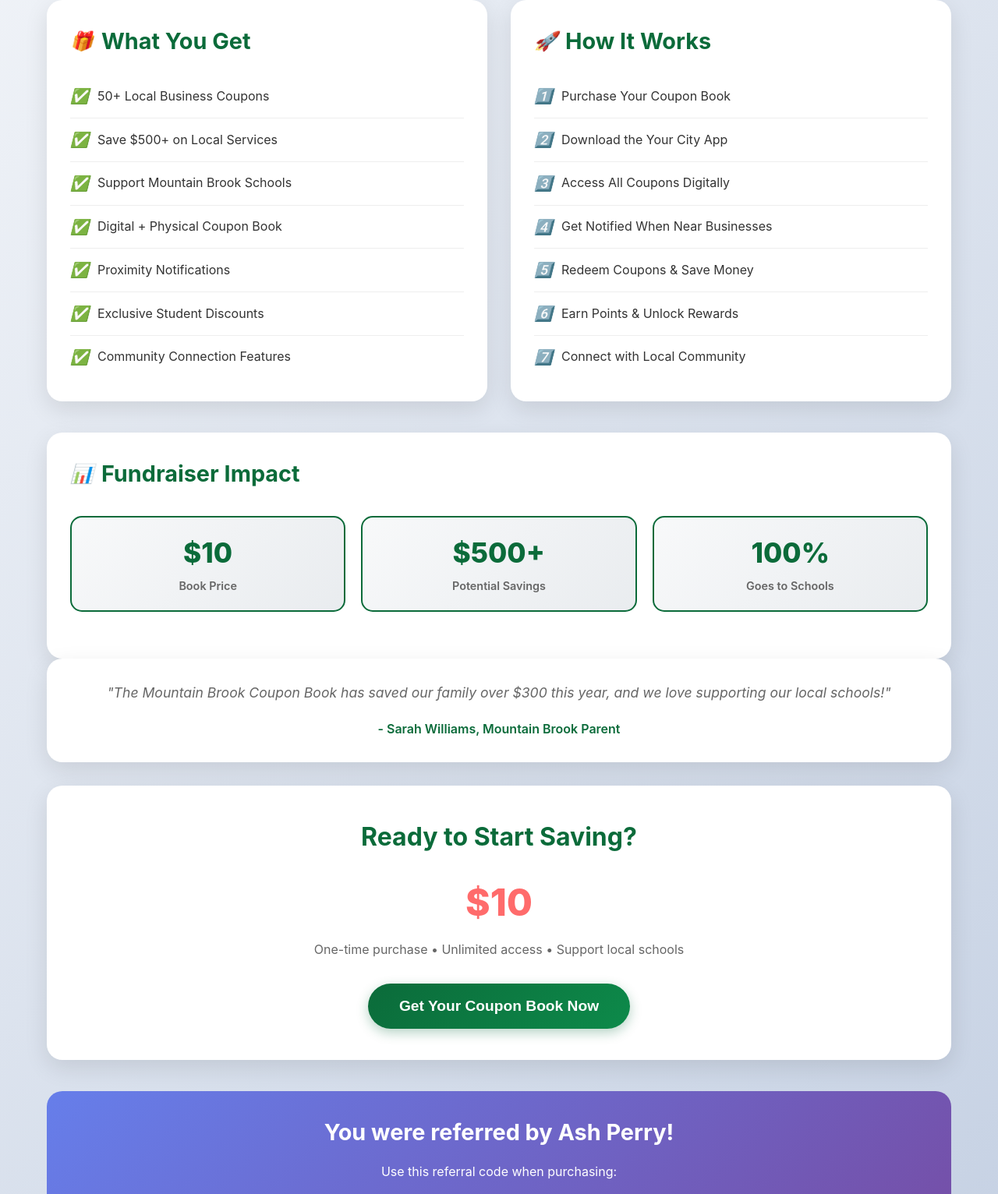
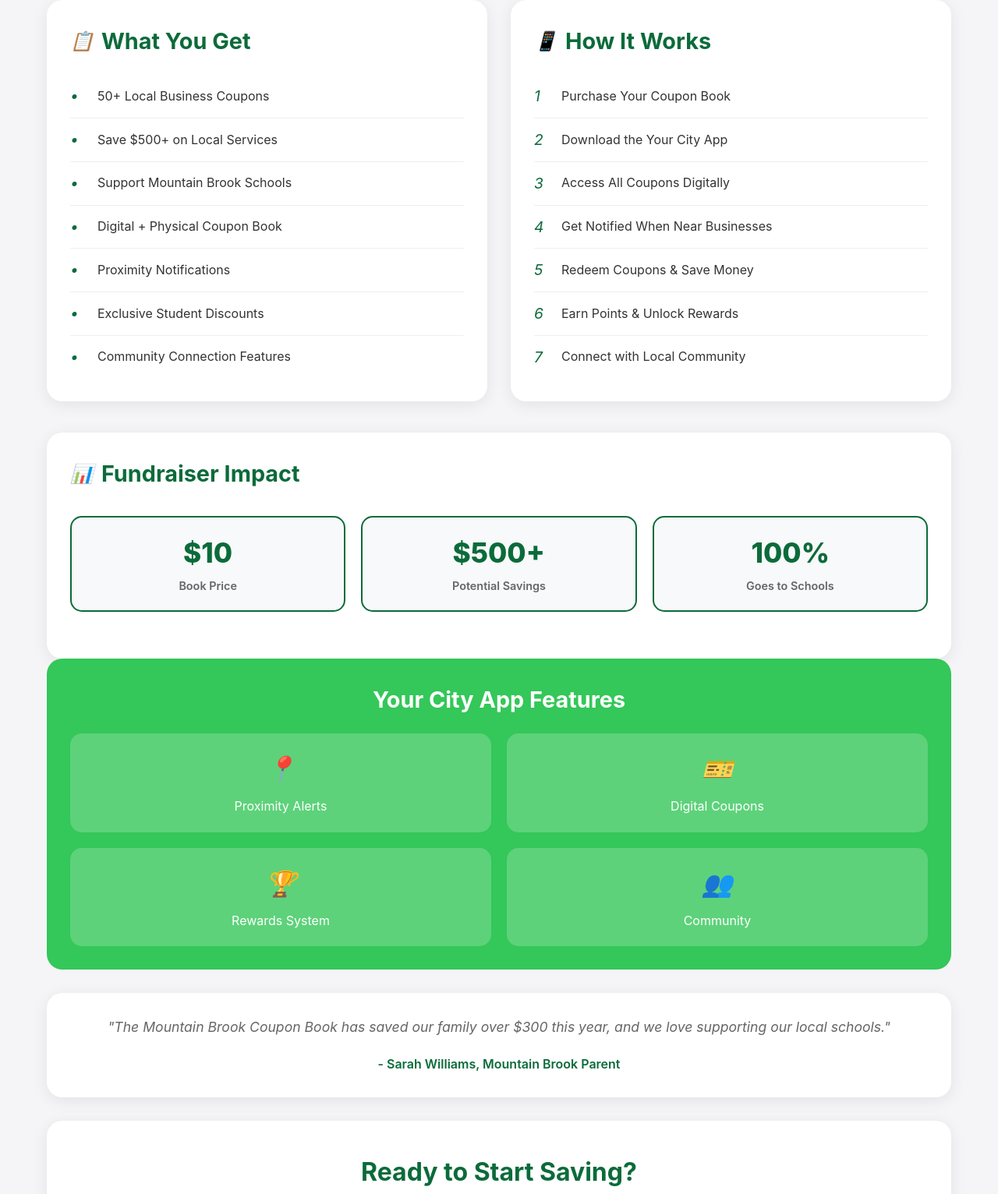
Before and after one commit to AshPerry1/CouponReferralAsh, a plain HTML site: page index.html in a window 1280 px wide. Shown: the part 479-2011 px from the top of the page at 78% size. Drawn offline with Linux system fonts and the light colour scheme.

Commit message:
Update index.html

```diff
--- a/index.html
+++ b/index.html
@@ -15,7 +15,7 @@
             font-family: -apple-system, BlinkMacSystemFont, 'Segoe UI', Roboto, sans-serif;
             line-height: 1.6;
             color: #333;
-            background: linear-gradient(135deg, #f5f7fa 0%, #c3cfe2 100%);
+            background: #f5f5f7;
             min-height: 100vh;
         }
 
@@ -31,13 +31,13 @@
             background: white;
             padding: 30px;
             border-radius: 20px;
-            box-shadow: 0 10px 30px rgba(0,0,0,0.1);
+            box-shadow: 0 4px 20px rgba(0,0,0,0.08);
         }
 
         .logo {
             width: 80px;
             height: 80px;
-            background: linear-gradient(135deg, #0B6B3A 0%, #0d8a4a 100%);
+            background: #0B6B3A;
             border-radius: 50%;
             margin: 0 auto 20px;
             display: flex;
@@ -53,7 +53,6 @@
             font-weight: 800;
             color: #0B6B3A;
             margin-bottom: 10px;
-            text-shadow: 0 2px 4px rgba(0,0,0,0.1);
         }
 
         .subtitle {
@@ -64,8 +63,8 @@
 
         .referral-badge {
             display: inline-block;
-            background: linear-gradient(135deg, #FF6B6B 0%, #FF8E53 100%);
-            color: white;
+            background: #FFD700;
+            color: #0B6B3A;
             padding: 8px 20px;
             border-radius: 25px;
             font-weight: 600;
@@ -84,7 +83,7 @@
             background: white;
             padding: 30px;
             border-radius: 20px;
-            box-shadow: 0 10px 30px rgba(0,0,0,0.1);
+            box-shadow: 0 4px 20px rgba(0,0,0,0.08);
         }
 
         .info-card h2 {
@@ -132,7 +131,7 @@
         .stat-item {
             text-align: center;
             padding: 20px;
-            background: linear-gradient(135deg, #f8f9fa 0%, #e9ecef 100%);
+            background: #f8f9fa;
             border-radius: 15px;
             border: 2px solid #0B6B3A;
         }
@@ -155,7 +154,7 @@
             padding: 40px;
             border-radius: 20px;
             text-align: center;
-            box-shadow: 0 10px 30px rgba(0,0,0,0.1);
+            box-shadow: 0 4px 20px rgba(0,0,0,0.08);
             margin-bottom: 40px;
         }
 
@@ -168,7 +167,7 @@
         .price {
             font-size: 3rem;
             font-weight: 800;
-            color: #FF6B6B;
+            color: #FFD700;
             margin-bottom: 10px;
         }
 
@@ -178,7 +177,7 @@
         }
 
         .cta-button {
-            background: linear-gradient(135deg, #0B6B3A 0%, #0d8a4a 100%);
+            background: #0B6B3A;
             color: white;
             padding: 18px 40px;
             border: none;
@@ -187,16 +186,15 @@
             font-weight: 600;
             cursor: pointer;
             transition: all 0.3s ease;
-            box-shadow: 0 5px 15px rgba(11, 107, 58, 0.3);
         }
 
         .cta-button:hover {
+            background: #0d8a4a;
             transform: translateY(-2px);
-            box-shadow: 0 8px 25px rgba(11, 107, 58, 0.4);
         }
 
         .referral-info {
-            background: linear-gradient(135deg, #667eea 0%, #764ba2 100%);
+            background: #007AFF;
             color: white;
             padding: 30px;
             border-radius: 20px;
@@ -226,14 +224,14 @@
             padding: 20px;
             background: white;
             border-radius: 20px;
-            box-shadow: 0 5px 15px rgba(0,0,0,0.1);
+            box-shadow: 0 4px 20px rgba(0,0,0,0.08);
         }
 
         .social-proof {
             background: white;
             padding: 30px;
             border-radius: 20px;
-            box-shadow: 0 10px 30px rgba(0,0,0,0.1);
+            box-shadow: 0 4px 20px rgba(0,0,0,0.08);
             margin-bottom: 30px;
         }
 
@@ -270,13 +268,47 @@
         }
 
         .urgency-banner {
-            background: linear-gradient(135deg, #FF6B6B 0%, #FF8E53 100%);
-            color: white;
+            background: #FFD700;
+            color: #0B6B3A;
             padding: 15px;
             text-align: center;
             border-radius: 10px;
             margin-bottom: 20px;
             font-weight: 600;
+        }
+
+        .your-city-section {
+            background: #34C759;
+            color: white;
+            padding: 30px;
+            border-radius: 20px;
+            text-align: center;
+            margin-bottom: 30px;
+        }
+
+        .your-city-section h2 {
+            margin-bottom: 15px;
+            font-size: 1.8rem;
+        }
+
+        .app-features {
+            display: grid;
+            grid-template-columns: repeat(2, 1fr);
+            gap: 20px;
+            margin-top: 20px;
+        }
+
+        .feature-item {
+            background: rgba(255,255,255,0.2);
+            padding: 20px;
+            border-radius: 15px;
+            text-align: center;
+        }
+
+        .feature-item i {
+            font-size: 2rem;
+            margin-bottom: 10px;
+            display: block;
         }
     </style>
 </head>
@@ -284,7 +316,7 @@
     <div class="container">
         <!-- Urgency Banner -->
         <div class="urgency-banner">
-            🎯 Limited Time: Support Mountain Brook Schools & Save Money!
+            Support Mountain Brook Schools & Save Money
         </div>
 
         <!-- Header -->
@@ -299,29 +331,29 @@
         <div class="main-content">
             <!-- Left Column: What You Get -->
             <div class="info-card">
-                <h2><i>🎁</i> What You Get</h2>
+                <h2><i>📋</i> What You Get</h2>
                 <ul class="benefits-list">
-                    <li><i>✅</i> 50+ Local Business Coupons</li>
-                    <li><i>✅</i> Save $500+ on Local Services</li>
-                    <li><i>✅</i> Support Mountain Brook Schools</li>
-                    <li><i>✅</i> Digital + Physical Coupon Book</li>
-                    <li><i>✅</i> Proximity Notifications</li>
-                    <li><i>✅</i> Exclusive Student Discounts</li>
-                    <li><i>✅</i> Community Connection Features</li>
+                    <li><i>•</i> 50+ Local Business Coupons</li>
+                    <li><i>•</i> Save $500+ on Local Services</li>
+                    <li><i>•</i> Support Mountain Brook Schools</li>
+                    <li><i>•</i> Digital + Physical Coupon Book</li>
+                    <li><i>•</i> Proximity Notifications</li>
+                    <li><i>•</i> Exclusive Student Discounts</li>
+                    <li><i>•</i> Community Connection Features</li>
                 </ul>
             </div>
 
             <!-- Right Column: How It Works -->
             <div class="info-card">
-                <h2><i>🚀</i> How It Works</h2>
+                <h2><i>📱</i> How It Works</h2>
                 <ul class="benefits-list">
-                    <li><i>1️⃣</i> Purchase Your Coupon Book</li>
-                    <li><i>2️⃣</i> Download the Your City App</li>
-                    <li><i>3️⃣</i> Access All Coupons Digitally</li>
-                    <li><i>4️⃣</i> Get Notified When Near Businesses</li>
-                    <li><i>5️⃣</i> Redeem Coupons & Save Money</li>
-                    <li><i>6️⃣</i> Earn Points & Unlock Rewards</li>
-                    <li><i>7️⃣</i> Connect with Local Community</li>
+                    <li><i>1</i> Purchase Your Coupon Book</li>
+                    <li><i>2</i> Download the Your City App</li>
+                    <li><i>3</i> Access All Coupons Digitally</li>
+                    <li><i>4</i> Get Notified When Near Businesses</li>
+                    <li><i>5</i> Redeem Coupons & Save Money</li>
+                    <li><i>6</i> Earn Points & Unlock Rewards</li>
+                    <li><i>7</i> Connect with Local Community</li>
                 </ul>
             </div>
         </div>
@@ -345,10 +377,33 @@
             </div>
         </div>
 
+        <!-- Your City App Section -->
+        <div class="your-city-section">
+            <h2>Your City App Features</h2>
+            <div class="app-features">
+                <div class="feature-item">
+                    <i>📍</i>
+                    <div>Proximity Alerts</div>
+                </div>
+                <div class="feature-item">
+                    <i>🎫</i>
+                    <div>Digital Coupons</div>
+                </div>
+                <div class="feature-item">
+                    <i>🏆</i>
+                    <div>Rewards System</div>
+                </div>
+                <div class="feature-item">
+                    <i>👥</i>
+                    <div>Community</div>
+                </div>
+            </div>
+        </div>
+
         <!-- Social Proof -->
         <div class="social-proof">
             <div class="testimonial">
-                "The Mountain Brook Coupon Book has saved our family over $300 this year, and we love supporting our local schools!"
+                "The Mountain Brook Coupon Book has saved our family over $300 this year, and we love supporting our local schools."
             </div>
             <div class="testimonial-author">- Sarah Williams, Mountain Brook Parent</div>
         </div>
@@ -365,10 +420,10 @@
 
         <!-- Referral Info -->
         <div class="referral-info">
-            <h2>You were referred by Ash Perry!</h2>
+            <h2>You were referred by Ash Perry</h2>
             <p>Use this referral code when purchasing:</p>
             <div class="referral-code">ASHREFER2024</div>
-            <p>Ash will earn points for helping you discover this amazing opportunity!</p>
+            <p>Ash will earn points for helping you discover this opportunity</p>
         </div>
 
         <!-- Footer -->
@@ -379,9 +434,7 @@
     </div>
 
     <script>
-        // Add some interactivity
         document.addEventListener('DOMContentLoaded', function() {
-            // Animate stats on scroll
             const stats = document.querySelectorAll('.stat-number');
 
             const observerOptions = {
@@ -399,10 +452,8 @@
 
             stats.forEach(stat => observer.observe(stat));
 
-            // Add click tracking for the CTA button
             const ctaButton = document.querySelector('.cta-button');
             ctaButton.addEventListener('click', function() {
-                // You can add analytics tracking here
                 console.log('CTA button clicked - referral from Ash Perry');
             });
         });
```
